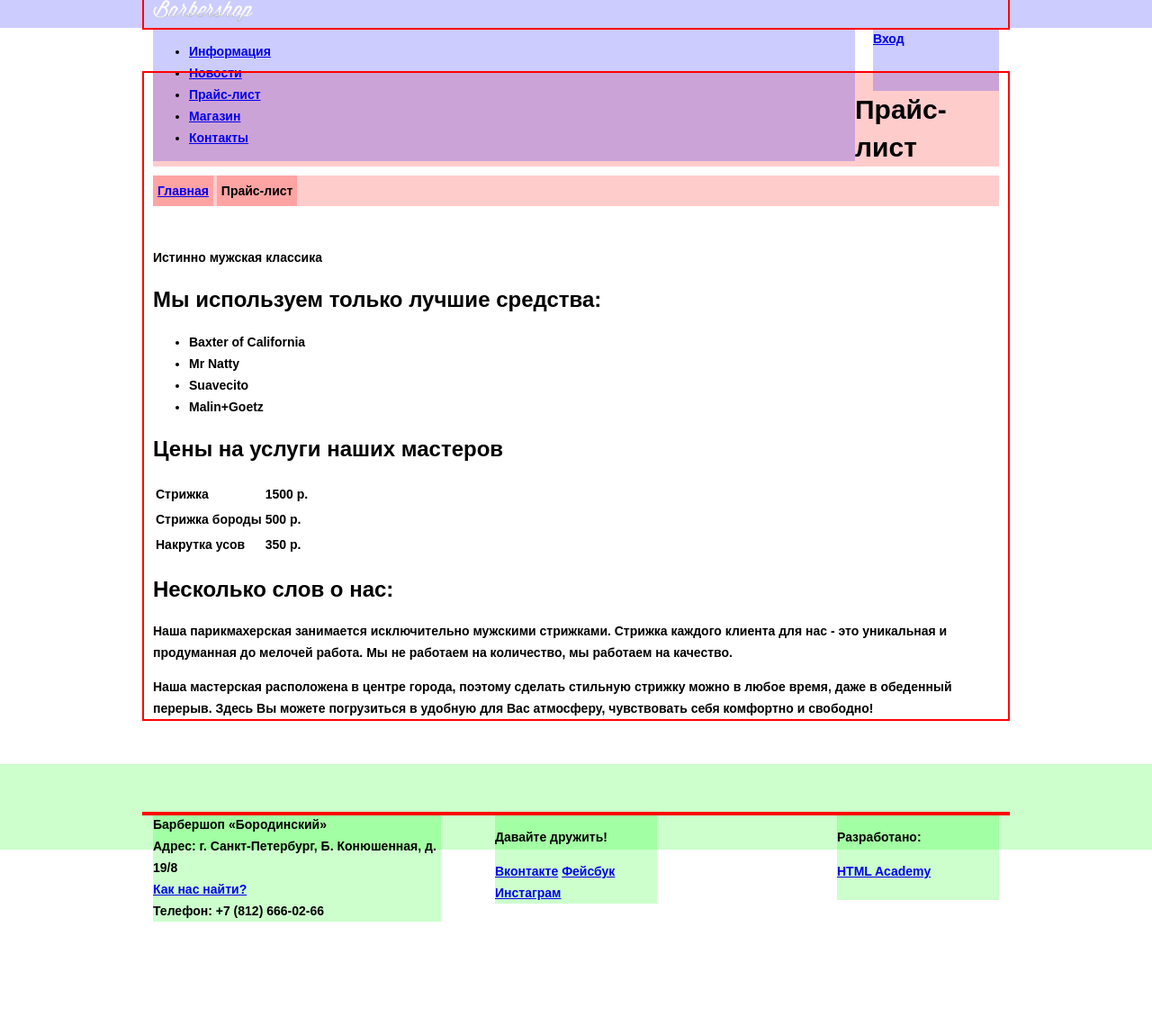
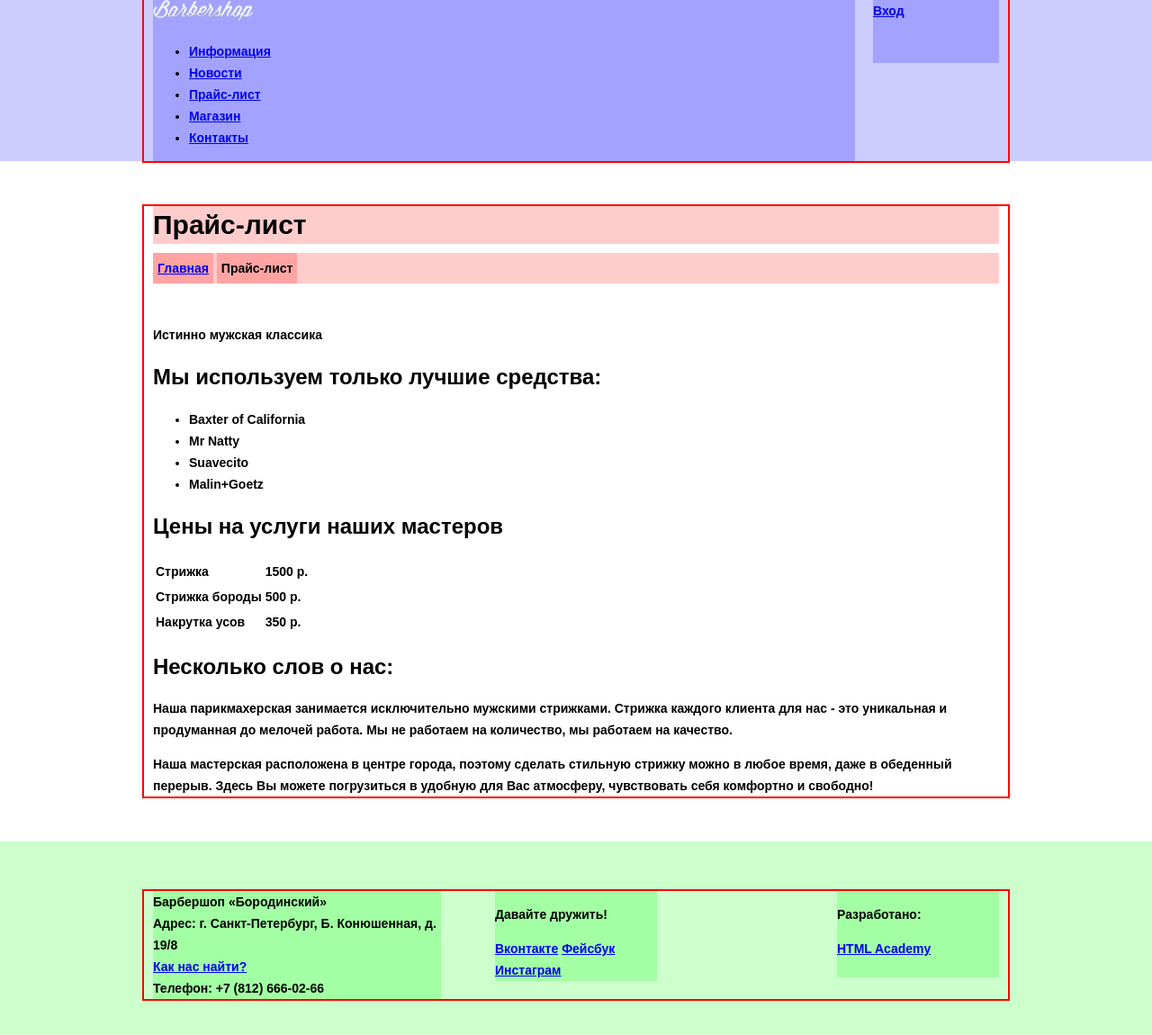
Before and after one commit to yaforelka/199714-barbershop, a plain HTML site: page price.html in a window 1280 px wide. Shown: the whole page at 90% size. Before the commit the page ends 1024 px from the top, so only its background shows below. Drawn offline with Linux system fonts and the light colour scheme.

Commit message:
Добавление класса clearfix, перенесла лого в <nav>

```diff
--- a/price.html
+++ b/price.html
@@ -3,17 +3,18 @@
   <head>
     <meta charset="utf-8">
     <title>Прайс-лист</title>
+    <link href="css/normalize.css" rel="stylesheet">
     <link href="css/style.css" rel="stylesheet">
   </head>
   <body>
     <header class="header">
-      <div class="container">
-        <div class="header-logo">
-          <a href="index.html">
-            <img src="img/header-logo.png" width="111" height="24" alt="Барбершоп &laquo;Бородинский&raquo;">
-          </a>
-        </div>
+      <div class="container clearfix">
         <nav class="header-navigation">
+          <div class="header-logo">
+            <a href="index.html">
+              <img src="img/header-logo.png" width="111" height="24" alt="Барбершоп &laquo;Бородинский&raquo;">
+            </a>
+          </div>
           <ul>
             <li>
               <a href="#">Информация</a>
@@ -37,7 +38,7 @@
         </div>
       </div>
     </header>
-    <main class="container">
+    <main class="container clearfix">
       <h1>Прайс-лист</h1>
       <div class="breadcrumbs">
         <a href="index.html">Главная</a>
@@ -81,7 +82,7 @@
       </div>
     </main>
     <footer class="main-footer">
-      <div class="container">
+      <div class="container clearfix">
         <section class="footer-contacts">
           Барбершоп &laquo;Бородинский&raquo;<br>
           Адрес: г. Санкт-Петербург, Б. Конюшенная, д. 19/8<br>
```
